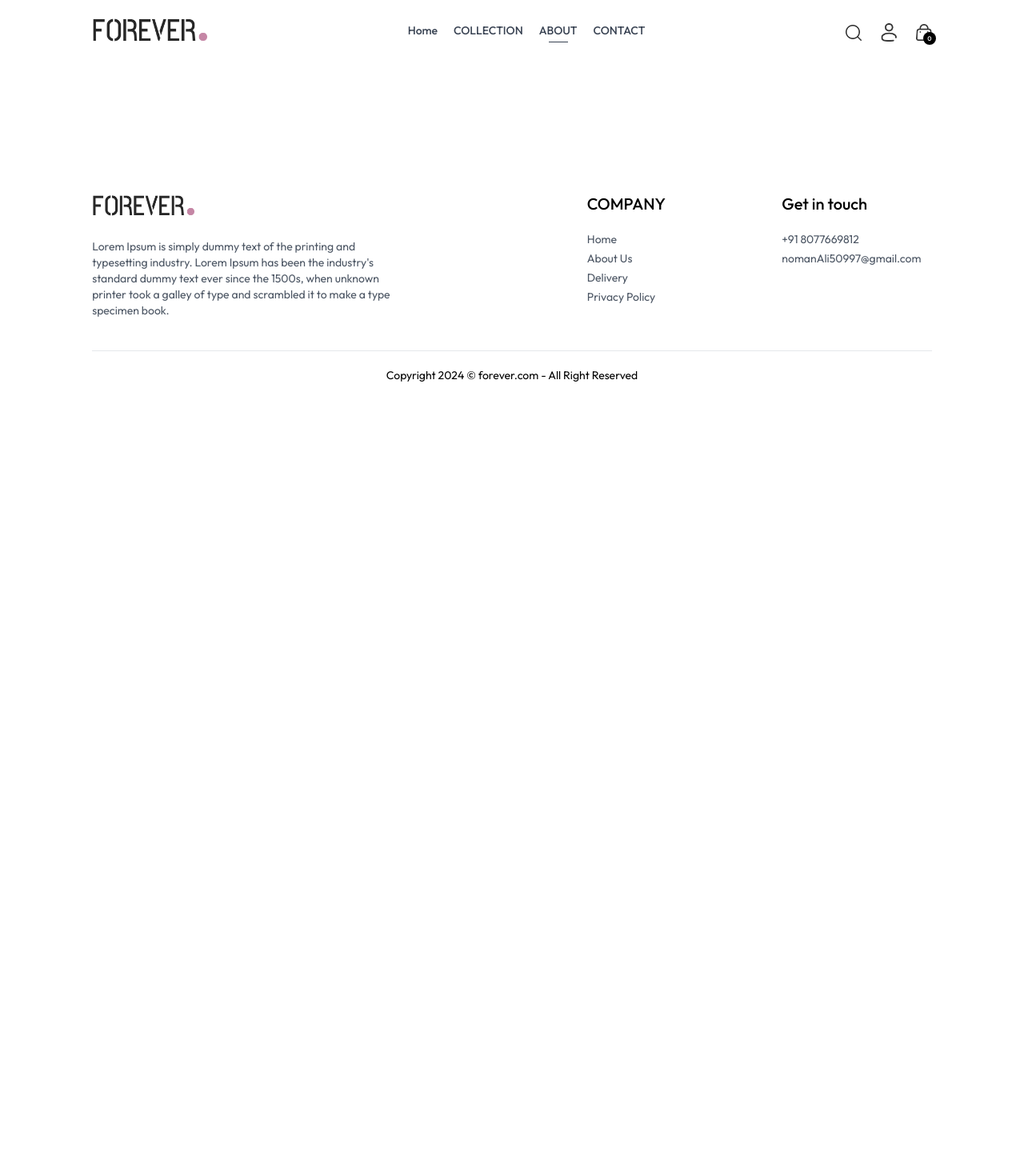
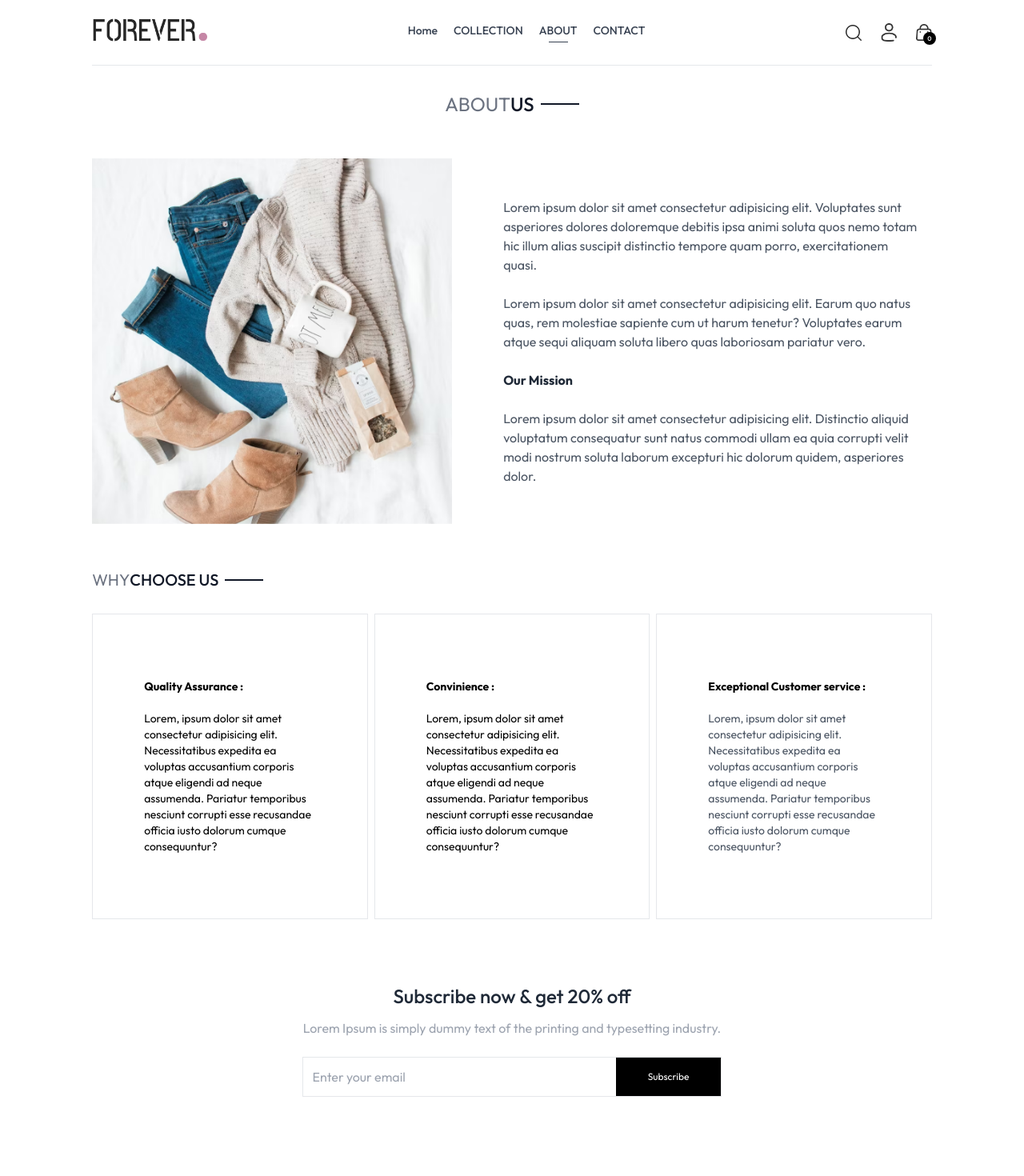
Before and after one commit to Dev-NavedAli/ECOMMERCE, a React (Vite) app in the folder frontend/: page /about in a window 1280 px wide. Shown: the top 1470 px of the page at 80% size. Before the commit the page ends 800 px from the top, so only its background shows below. Built offline with nearby package versions, Linux system fonts and the light colour scheme.

Commit message:
make changes in aboutus.jsx

```diff
--- a/frontend/src/pages/About.jsx
+++ b/frontend/src/pages/About.jsx
@@ -1,10 +1,48 @@
 import React from 'react'
+import Tittle from '../components/Tittle'
+import { assets } from '../assets/assets'
+import NewsLetterBox from "../components/NewsLetterBox"
 
 const about = () => {
   return (
     <div>
+      <div className='text-2xl text-center pt-8 border-t'>
+        <Tittle text1={"ABOUT"} text2={'US'} />
+      </div>
+
+      <div className='my-10 flex flex-col md:flex-row gap-16'>
+        <img src={assets.about_img} alt="" className='w-full md:max-w-[450px]' />
+        <div className="flex flex-col justify-center gap-6 md:w-2/4 text-gray-600">
+          <p>Lorem ipsum dolor sit amet consectetur adipisicing elit. Voluptates sunt asperiores dolores doloremque debitis ipsa animi soluta quos nemo totam hic illum alias suscipit distinctio tempore quam porro, exercitationem quasi.</p>
+          <p>Lorem ipsum dolor sit amet consectetur adipisicing elit. Earum quo natus quas, rem molestiae sapiente cum ut harum tenetur? Voluptates earum atque sequi aliquam soluta libero quas laboriosam pariatur vero.</p>
+          <b className='text-gray-800'>Our Mission</b>
+          <p>Lorem ipsum dolor sit amet consectetur adipisicing elit. Distinctio aliquid voluptatum consequatur sunt natus commodi ullam ea quia corrupti velit modi nostrum soluta laborum excepturi hic dolorum quidem, asperiores dolor.</p>
+        </div>
+      </div>
+      <div className='text-xl py-4'>
+        <Tittle text1={'WHY'} text2={'CHOOSE US'} />
+      </div>
+
+      <div className='flex flex-col md:flex-row text-sm mb-20 gap-2'>
+        <div className='border px-10 md:px-16 py-8 sm:py-20 flex flex-col gap-5'>
+          <b>Quality Assurance : </b>
+          <p>Lorem, ipsum dolor sit amet consectetur adipisicing elit. Necessitatibus expedita ea voluptas accusantium corporis atque eligendi ad neque assumenda. Pariatur temporibus nesciunt corrupti esse recusandae officia iusto dolorum cumque consequuntur?</p>
+        </div>
+        <div className='border px-10 md:px-16 py-8 sm:py-20 flex flex-col gap-5'>
+          <b>Convinience : </b>
+          <p>Lorem, ipsum dolor sit amet consectetur adipisicing elit. Necessitatibus expedita ea voluptas accusantium corporis atque eligendi ad neque assumenda. Pariatur temporibus nesciunt corrupti esse recusandae officia iusto dolorum cumque consequuntur?</p>
+        </div>
+        <div className='border px-10 md:px-16 py-8 sm:py-20 flex flex-col gap-5'>
+          <b>Exceptional Customer service : </b>
+          <p className='text-gray-600'>Lorem, ipsum dolor sit amet consectetur adipisicing elit. Necessitatibus expedita ea voluptas accusantium corporis atque eligendi ad neque assumenda. Pariatur temporibus nesciunt corrupti esse recusandae officia iusto dolorum cumque consequuntur?</p>
+        </div>
+      </div>
+      <NewsLetterBox/>
+
 
     </div>
+
+
   )
 }
 
--- a/frontend/src/pages/Login.jsx
+++ b/frontend/src/pages/Login.jsx
@@ -2,8 +2,14 @@ import React, { useState } from 'react'
 
 const login = () => {
   const [currentState, setCurrentState] = useState('Sign Up')
+
+  const onSubmitHandler  = (e)=>{
+    e.preventDefault()
+  }
+
   return (
-    <form className='flex flex-col items-center w-[90%] sm:max-w-96 m-auto mt-14 gap-4 text-gray-800'>
+
+    <form onSubmit={onSubmitHandler} className='flex flex-col items-center w-[90%] sm:max-w-96 m-auto mt-14 gap-4 text-gray-800'>
       <div className="inline-flex items-center gap-2 mb-2 mt-10">
         <p className='prata-regular text-3xl'> {currentState}</p>
         <hr className='border-none h-[1.5px] w-8 bg-gray-800' />
@@ -19,6 +25,7 @@ const login = () => {
             : <p onClick={() => setCurrentState('Login')} className='cursor-pointer'>Login Here</p>
         }
       </div>
+      <button  className='bg-black text-white font-light px-8 py-2 mt-4'>{currentState === "Login" ? 'Sign In':'Sign Up'}</button>
 
     </form>
 
```
